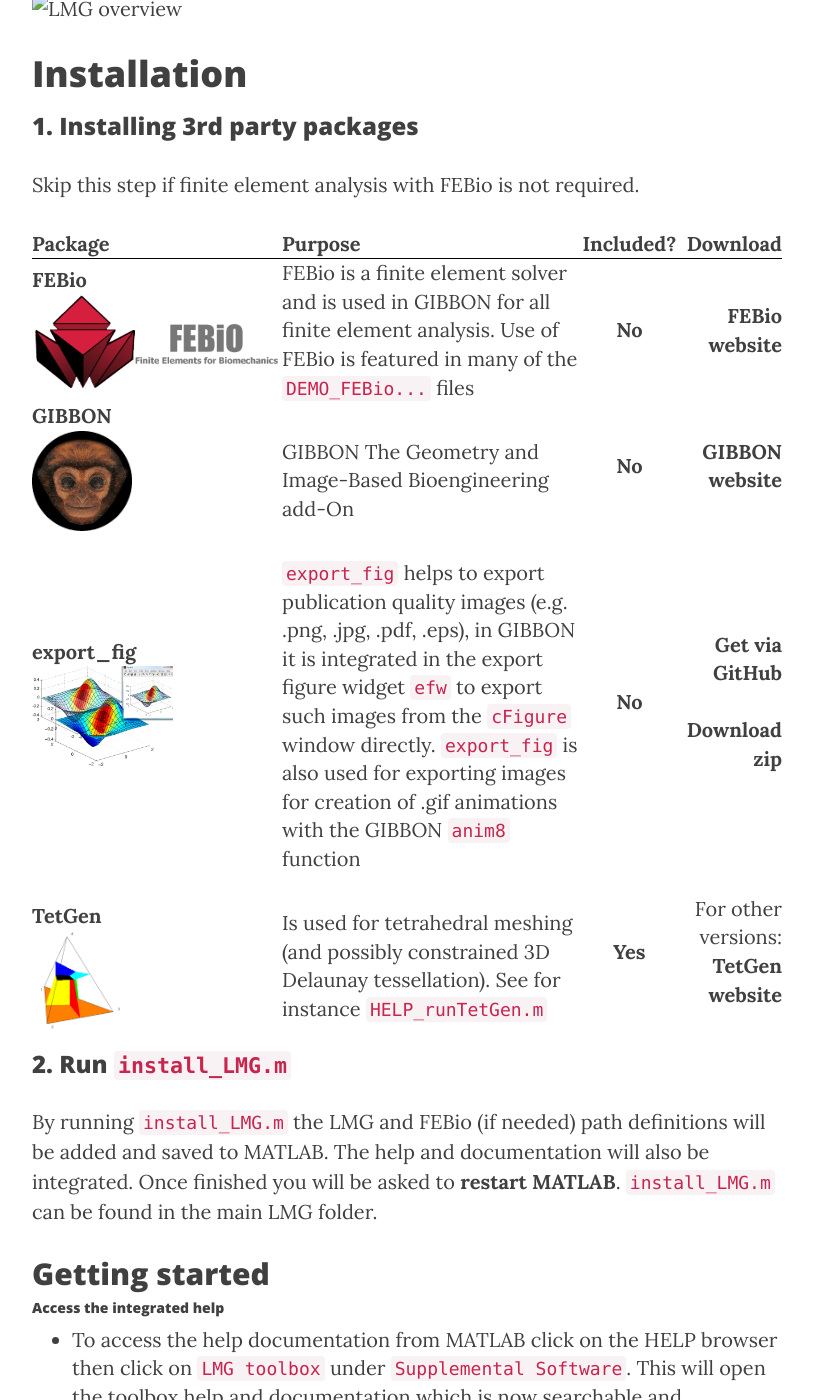
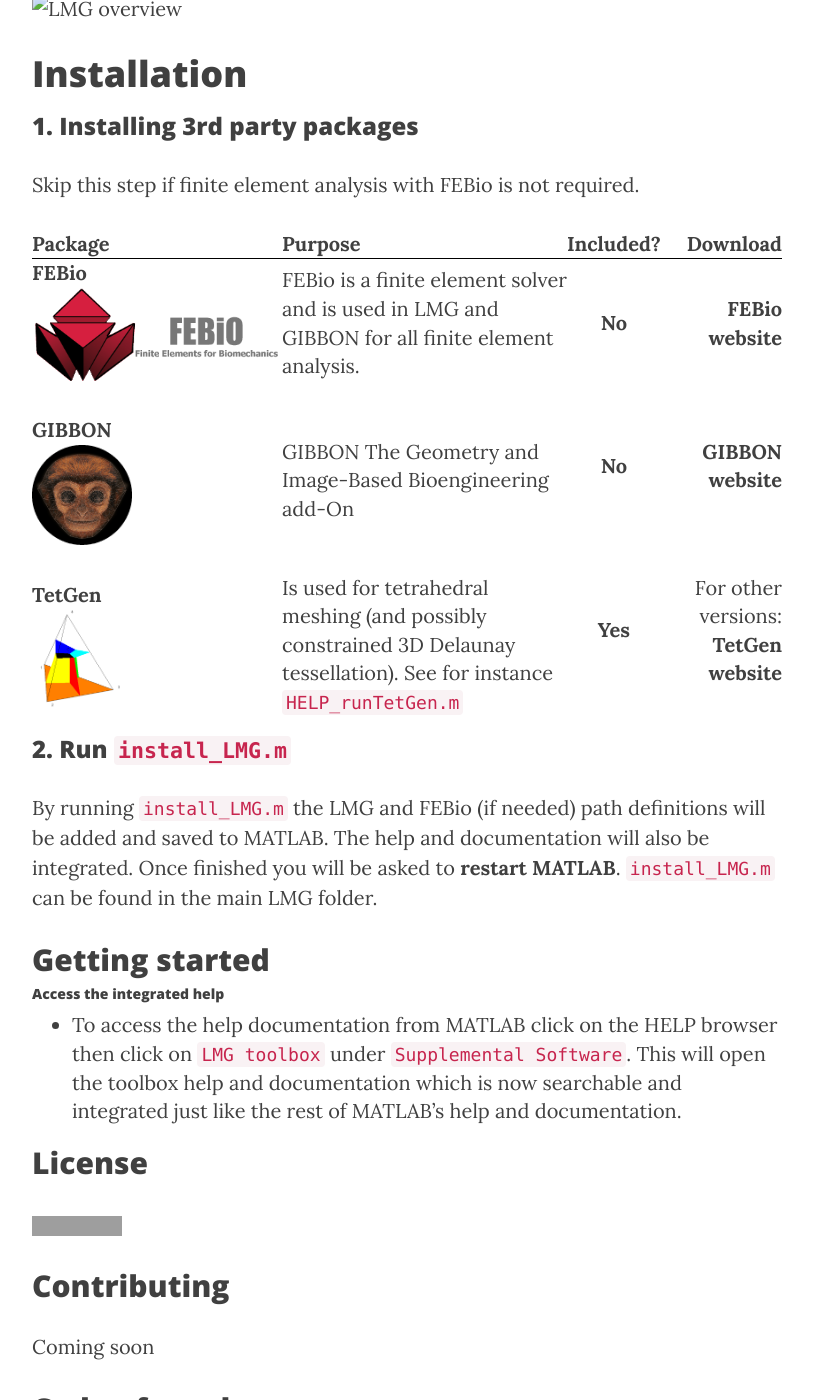
Before and after one commit to CELavecchia/LMG, a Jekyll site: the page built from docs/About.md, in a window 1280 px wide and 1400 px high, scrolled down 1054 px. Shown: the whole window, without its empty margins (233-1046 px from the left). Built offline with Jekyll 4.4.1, drawn with Linux system fonts in a browser that asks for light colours; nearby versions of some CDN libraries; grey boxes are pictures that could not be loaded.

Commit message:
Website updates

```diff
--- a/docs/About.md
+++ b/docs/About.md
@@ -34,9 +34,8 @@
 
 | Package | Purpose | Included? | Download |
 |:--|:--|:--:|--:|
-|[__FEBio__](https://febio.org) <br/> [![FEBio](/img/logos/febioLogo.png){:height="100px"}](https://febio.org)|FEBio is a finite element solver and is used in GIBBON for all finite element analysis. Use of FEBio is featured in many of the `DEMO_FEBio...` files |__No__|[__FEBio website__](https://febio.org) |
-|[__GIBBON__](https://gibboncode.org) <br/> [![export_fig](/img/logos/gibbonlogo.png){:height="100px"}](https://gibboncode.org)| <br/> GIBBON The Geometry and Image-Based Bioengineering add-On |__No__|[__GIBBON website__](https://gibboncode.org) |
-|[__export_fig__](https://github.com/altmany/export_fig) <br/> [![export_fig](/img/logos/export_fig_logo.jpg){:height="100px"}](https://github.com/altmany/export_fig)| <br/> `export_fig` helps to export publication quality images (e.g. .png, .jpg, .pdf, .eps), in GIBBON it is integrated in the export figure widget `efw` to export such images from the `cFigure` window directly. `export_fig` is also used for exporting images for creation of .gif animations with the GIBBON `anim8` function |__No__|[__Get via GitHub__](https://github.com/altmany/export_fig) <br/> <br/> [__Download zip__](https://github.com/altmany/export_fig/archive/master.zip)|
+|[__FEBio__](https://febio.org) <br/> [![FEBio](/img/logos/febioLogo.png){:height="100px"}](https://febio.org)|FEBio is a finite element solver and is used in LMG and GIBBON for all finite element analysis. |__No__|[__FEBio website__](https://febio.org) |
+|<br/> [__GIBBON__](https://gibboncode.org) <br/> [![export_fig](/img/logos/gibbonlogo.png){:height="100px"}](https://gibboncode.org)| <br/> GIBBON The Geometry and Image-Based Bioengineering add-On |__No__|[__GIBBON website__](https://gibboncode.org) |
 |<br/> [__TetGen__]() <br/> [![tetGen](/img/logos/tetgenLogo.gif){:height="100px"}](https://wias-berlin.de/software/tetgen/)| <br/> Is used for tetrahedral meshing (and possibly constrained 3D Delaunay tessellation). See for instance `HELP_runTetGen.m`|__Yes__| For other versions: [__TetGen website__](https://wias-berlin.de/software/tetgen/)|
 
 ### 2. Run `install_LMG.m`
```
Also changed, not shown: README.md.
